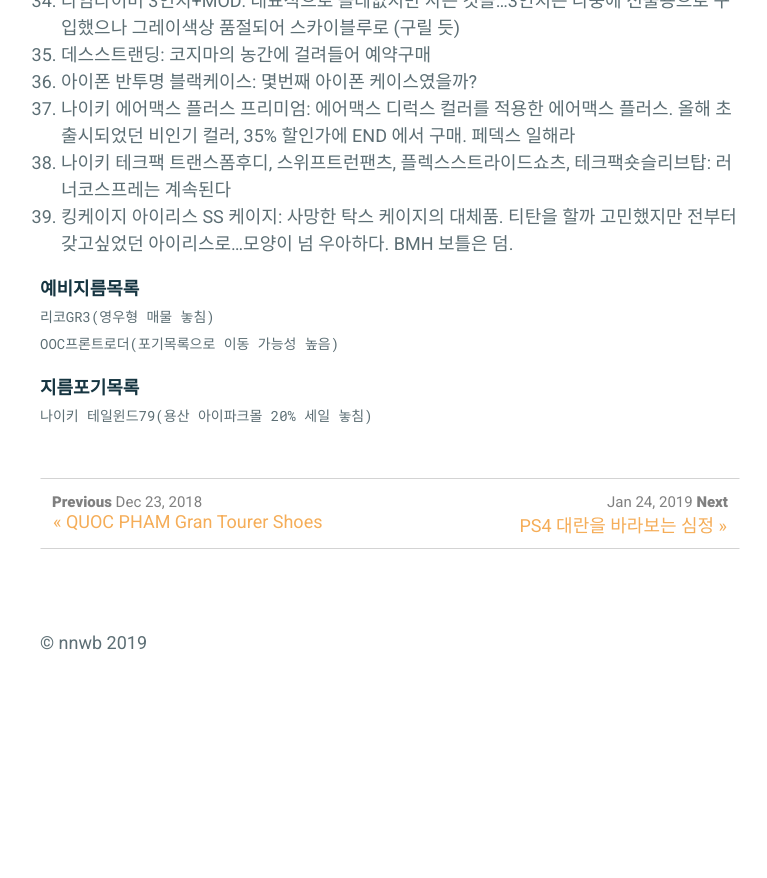
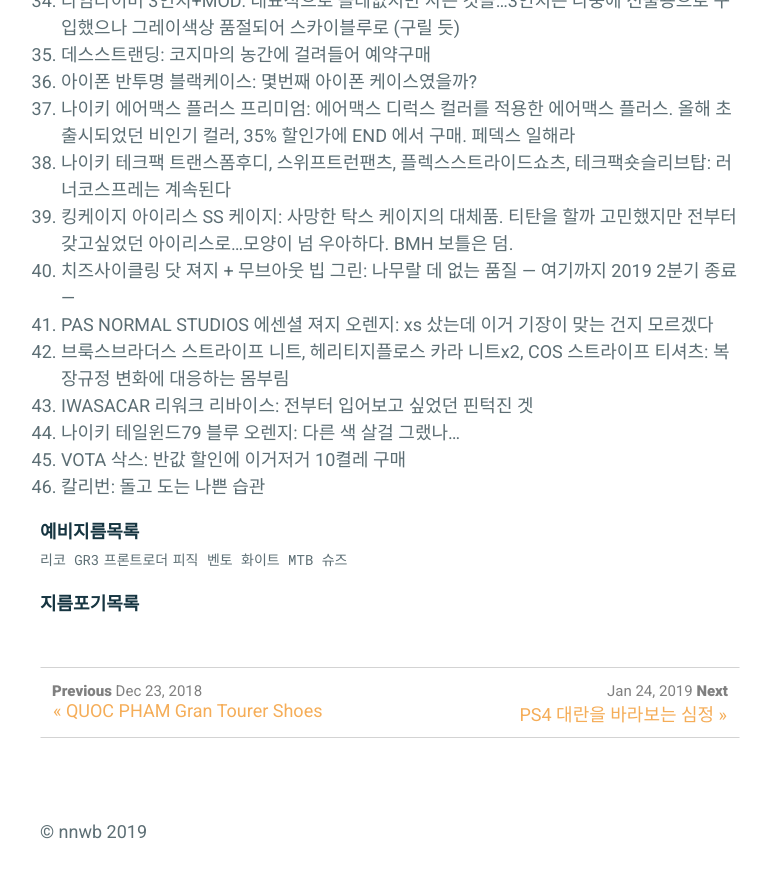
Before and after one commit to nnwb/nnwb.github.io, a Jekyll site: the page built from _posts/2019-01-01-2019buy.md, in a window 1280 px wide and 900 px high, scrolled down 1540 px. Shown: the top 878 px of the window, without its empty margins (250-1017 px from the left). Built offline with Jekyll 4.4.1, drawn with Linux system fonts in a browser that asks for light colours; comment, search, counter and statistics services are not loaded; before the commit the page ends 2296 px from its top, so only the background shows below that.

Commit message:
Update 2019-01-01-2019buy.md

```diff
--- a/_posts/2019-01-01-2019buy.md
+++ b/_posts/2019-01-01-2019buy.md
@@ -50,10 +50,19 @@ comments: true
 37. 나이키 에어맥스 플러스 프리미엄: 에어맥스 디럭스 컬러를 적용한 에어맥스 플러스. 올해 초 출시되었던 비인기 컬러, 35% 할인가에 END 에서 구매. 페덱스 일해라
 38. 나이키 테크팩 트랜스폼후디, 스위프트런팬츠, 플렉스스트라이드쇼츠, 테크팩숏슬리브탑: 러너코스프레는 계속된다
 39. 킹케이지 아이리스 SS 케이지: 사망한 탁스 케이지의 대체품. 티탄을 할까 고민했지만 전부터 갖고싶었던 아이리스로...모양이 넘 우아하다. BMH 보틀은 덤.
+40. 치즈사이클링 닷 져지 + 무브아웃 빕 그린: 나무랄 데 없는 품질
+— 여기까지 2019 2분기 종료 —
+41. PAS NORMAL STUDIOS 에센셜 져지 오렌지: xs 샀는데 이거 기장이 맞는 건지 모르겠다
+42. 브룩스브라더스 스트라이프 니트, 헤리티지플로스 카라 니트x2, COS 스트라이프 티셔츠: 복장규정 변화에 대응하는 몸부림
+43. IWASACAR 리워크 리바이스: 전부터 입어보고 싶었던 핀턱진 겟
+44. 나이키 테일윈드79 블루 오렌지: 다른 색 살걸 그랬나...
+45. VOTA 삭스: 반값 할인에 이거저거 10켤레 구매
+46. 칼리번: 돌고 도는 나쁜 습관
+
 
 **예비지름목록**
-`리코GR3(영우형 매물 놓침)`
-`OOC프론트로더(포기목록으로 이동 가능성 높음)`
+`리코 GR3`
+`프론트로더`
+`피직 벤토 화이트 MTB 슈즈`
 
 **지름포기목록**
-`나이키 테일윈드79(용산 아이파크몰 20% 세일 놓침)`
```
